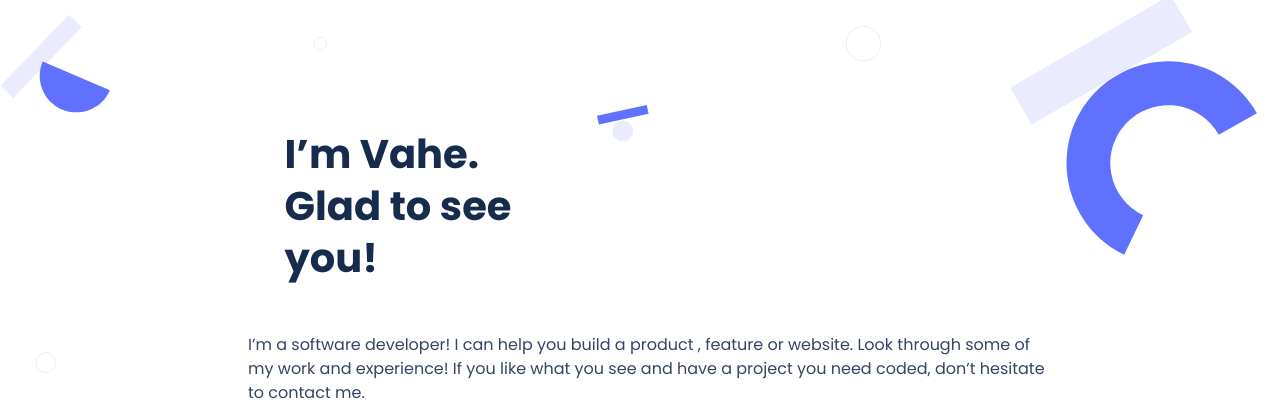
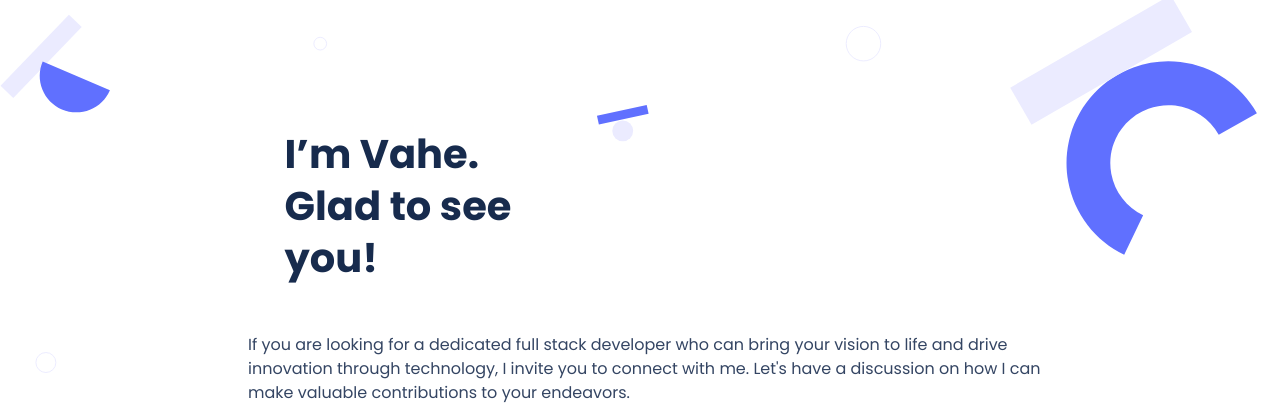
Before and after one commit to VaheStepanyan100/portfolio, a website: page index.html in a window 1280 px wide. Shown: the part 112-530 px from the top of the page. Drawn offline with Linux system fonts and the light colour scheme.

Commit message:
Update bio

```diff
--- a/index.html
+++ b/index.html
@@ -50,10 +50,10 @@
           you!
         </h1>
         <p>
-          I’m a software developer! I can help you build a product , feature or
-          website. Look through some of my work and experience! If you like what
-          you see and have a project you need coded, don’t hesitate to contact
-          me.
+          If you are looking for a dedicated full stack developer who can bring
+          your vision to life and drive innovation through technology, I invite
+          you to connect with me. Let's have a discussion on how I can make
+          valuable contributions to your endeavors.
         </p>
 
         <section class="connect flex-column">
```
